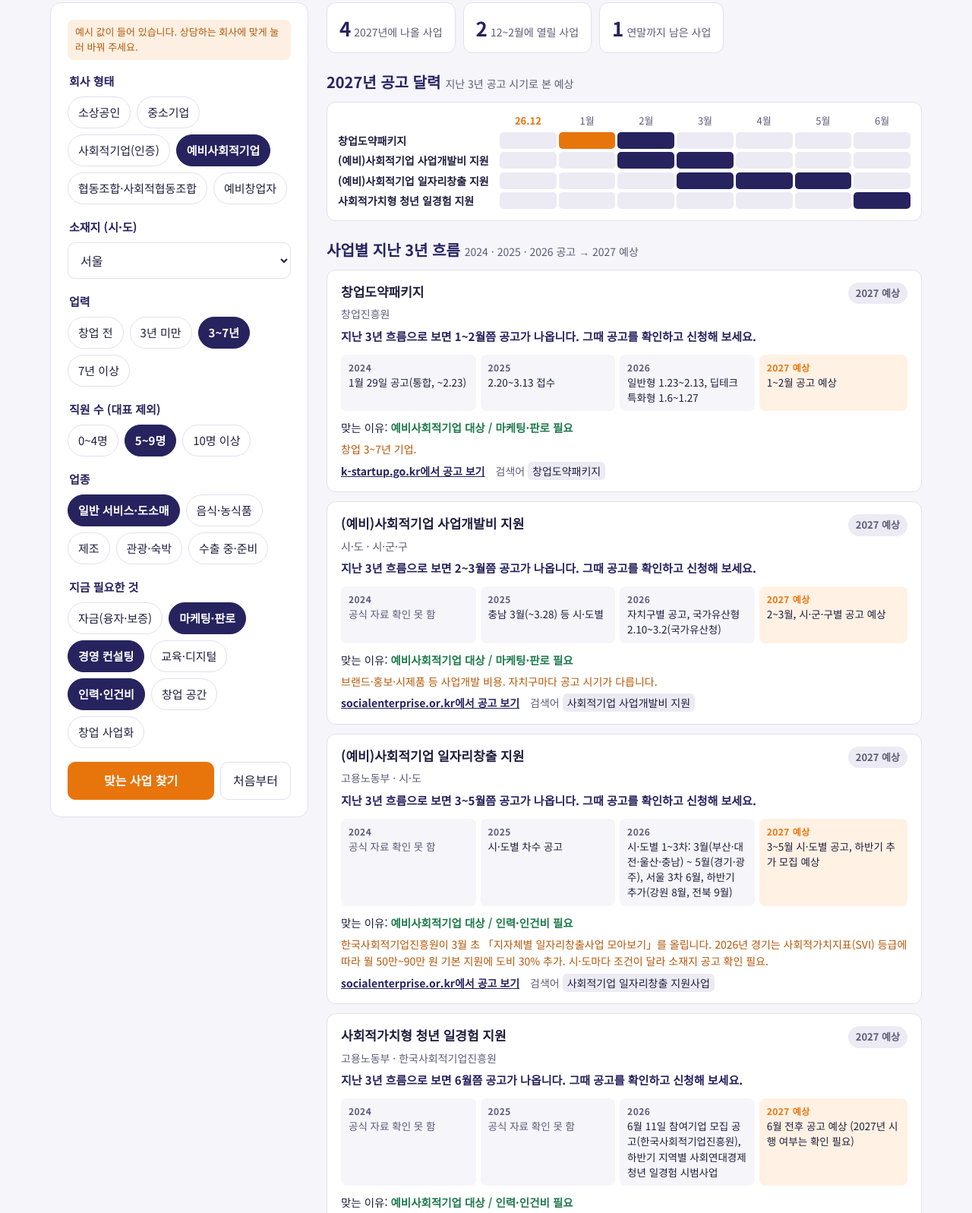
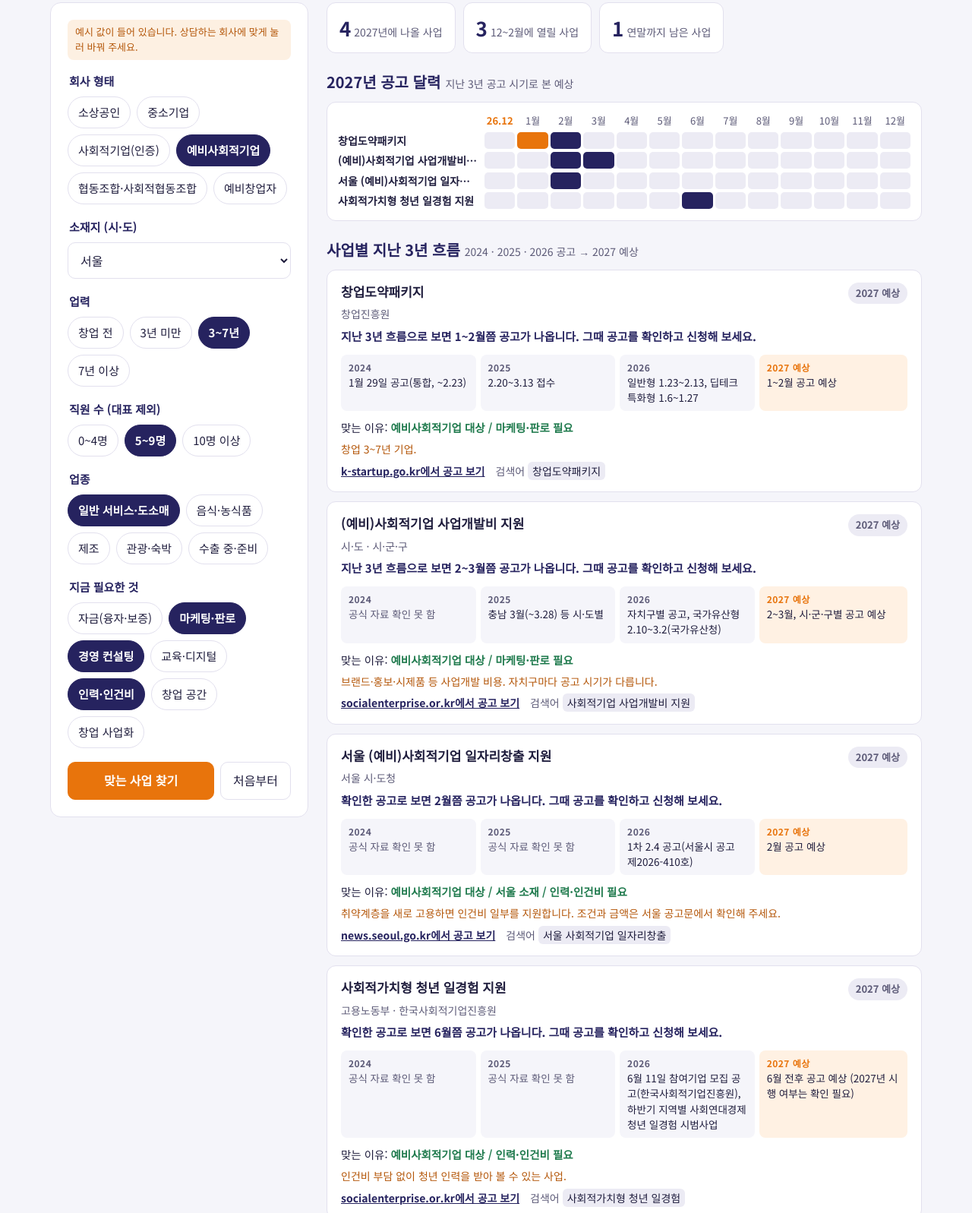
Before and after one commit to vaszero/match, a plain HTML site: page index.html in a window 1280 px wide. Shown: the part 151-1748 px from the top of the page at 76% size. Drawn offline with nearby package versions, Linux system fonts and the light colour scheme; a web font is replaced by a local one.

Commit message:
시·도별 사회적기업 일자리창출 카드 추가, 달력 12개월로, 다크 모드 안내 문장 색 고침
공고 날짜는 시·도청·기업마당 원문에서 확인한 것만 넣고 나머지는 '확인 못 함'으로 둠.

Co-Authored-By: Claude Opus 5.5 <noreply@anthropic.com>

```diff
--- a/index.html
+++ b/index.html
@@ -65,6 +65,7 @@ h2 small{font-family:var(--f-body);font-size:14px;color:var(--muted);font-weight
 .p-open{background:var(--ok-soft);color:var(--ok)}
 .p-annual{background:var(--dim-soft);color:var(--muted)}
 .ddate{display:block;font-size:13px;color:var(--muted);margin-top:4px}
+.guide{grid-column:1/-1;margin:0;font-size:15px;font-weight:700;color:var(--navy)}
 .why{grid-column:1/-1;font-size:14.5px;margin:4px 0 0}
 .why em{font-style:normal;color:var(--ok);font-weight:700}
 .note{grid-column:1/-1;font-size:14px;color:var(--warn);margin:0}
@@ -77,7 +78,7 @@ h2 small{font-family:var(--f-body);font-size:14px;color:var(--muted);font-weight
 .cta p{margin:0;max-width:60ch}
 .cta .tel{font-family:var(--f-head);font-size:22px;font-weight:700;user-select:all;font-variant-numeric:tabular-nums}
 .cal-wrap{overflow-x:auto;background:var(--surface);border:1px solid var(--line);border-radius:12px;padding:14px}
-.cal{display:grid;grid-template-columns:minmax(210px,2.2fr) repeat(7,minmax(44px,1fr));gap:4px 3px;min-width:600px;font-size:14px}
+.cal{display:grid;grid-template-columns:minmax(190px,2.2fr) repeat(13,minmax(30px,1fr));gap:4px 3px;min-width:640px;font-size:14px}
 .cal .mh{font-size:13px;color:var(--muted);text-align:center;font-variant-numeric:tabular-nums}
 .cal .mh.now{color:var(--accent);font-weight:700}
 .cal .nm{font-weight:700;white-space:nowrap;overflow:hidden;text-overflow:ellipsis;padding-right:6px}
@@ -204,10 +205,10 @@ const P=[
   types:['pre'],needs:['startup','fund'],kw:'예비창업패키지',url:'https://www.k-startup.go.kr',
   hist:{'2024':'1월 29일 공고(통합, ~2.23)','2025':'2월 18일 공고(2.24~3.12)','2026':'2월 27일 공고(3.6~3.24)'},exp:[2,3],expText:'2~3월 공고 예상',
   note:'사업자등록 전인 예비창업자 대상.'},
- {name:'(예비)사회적기업 일자리창출 지원',org:'고용노동부 · 시·도',kind:'annual',
+ {name:'(예비)사회적기업 일자리창출 지원',org:'고용노동부 · 시·도',kind:'annual',hideIfRegion:true,
   types:['se','pse'],needs:['hire'],kw:'사회적기업 일자리창출 지원사업',url:'https://www.socialenterprise.or.kr',
-  hist:{'2024':'','2025':'시·도별 차수 공고','2026':'시·도별 1~3차: 3월(부산·대전·울산·충남) ~ 5월(경기·광주), 서울 3차 6월, 하반기 추가(강원 8월, 전북 9월)'},exp:[3,4,5],expText:'3~5월 시·도별 공고, 하반기 추가 모집 예상',
-  note:'한국사회적기업진흥원이 3월 초 「지자체별 일자리창출사업 모아보기」를 올립니다. 2026년 경기는 사회적가치지표(SVI) 등급에 따라 월 50만~90만 원 기본 지원에 도비 30% 추가. 시·도마다 조건이 달라 소재지 공고 확인 필요.'},
+  hist:{'2024':'경기 1차 2월·2차 5월, 제주 3차 7월','2025':'경기 1차 1.15 공고(~2.4)','2026':'서울 2.4, 부산 2.11, 인천·경기 2.20, 강원 4.20 공고, 전북 2차 4월·3차 9월'},exp:[2,3,4],expText:'2~4월 시·도별 공고, 하반기 추가 모집 예상',
+  note:'시·도마다 공고 시기와 조건이 다릅니다. 소재지를 고르면 그 시·도의 공고 흐름을 보여 드립니다.'},
  {name:'(예비)사회적기업 사업개발비 지원',org:'시·도 · 시·군·구',kind:'annual',
   types:['se','pse'],needs:['market','startup'],kw:'사회적기업 사업개발비 지원',url:'https://www.socialenterprise.or.kr',
   hist:{'2024':'','2025':'충남 3월(~3.28) 등 시·도별','2026':'자치구별 공고, 국가유산형 2.10~3.2(국가유산청)'},exp:[2,3],expText:'2~3월, 시·군·구별 공고 예상',
@@ -248,6 +249,26 @@ const P=[
  {name:'소상공인 정책자금 융자(2026년분)',org:'소상공인시장진흥공단',kind:'open',end:'2026-12-31',
   types:['sole','se','pse','coop'],needs:['fund'],kw:'소상공인 정책자금',url:'https://www.sbiz24.kr'}
 ];
+/* 시·도별 (예비)사회적기업 일자리창출 공고. 시·도청·기업마당 원문에서 확인한 것만 적고, 없는 해는 '확인 못 함'으로 표시 (2026.11.23 조사) */
+const SE_JOBS={
+ '서울':{h:{'2026':'1차 2.4 공고(서울시 공고 제2026-410호)'},exp:[2],url:'https://news.seoul.go.kr/economy/social_economy'},
+ '부산':{h:{'2026':'1차 2.11 공고(접수 2.23~3.10), 2차 3.12 공고'},exp:[2,3],url:'https://www.bizinfo.go.kr/sii/siia/selectSIIA200Detail.do?pblancId=PBLN_000000000118602'},
+ '인천':{h:{'2026':'2.20 공고(접수 2.20~3.6, 인천시 공고 제2026-455호)'},exp:[2,3],url:'https://www.incheon.go.kr/IC010307/view?gosigbn=A&sno=68232'},
+ '경기':{h:{'2024':'1차 2.26, 2차 5.13 공고','2025':'1차 1.15 공고(~2.4)','2026':'2.20 공고(경기도 고시 2026-452)'},exp:[1,2],url:'https://www.gg.go.kr/bbs/boardView.do?bIdx=222750759&bsIdx=469&menuId=1547'},
+ '강원':{h:{'2026':'4.20 공고(접수 4.20~5.5, 강원특별자치도 공고 제2026-698호)'},exp:[4],url:'https://state.gwd.go.kr/portal/partinfo/investmentEconomy/socialEconomic'},
+ '전북':{h:{'2025':'2차 접수 4.1~4.15','2026':'2차 4월 공고(전북특별자치도 공고 제2026-852호), 3차 접수 9.23~10.7'},exp:[4,9],url:'https://www.bizinfo.go.kr/sii/siia/selectSIIA200Detail.do?pblancId=PBLN_000000000107224'},
+ '제주':{h:{'2024':'3차 접수 7.10~7.19'},exp:[7],url:'https://www.bizinfo.go.kr/sii/siia/selectSIIA200Detail.do?pblancId=PBLN_000000000099235'},
+ // 아래는 2024~2026 공고를 못 찾은 곳. 그 전 공고나 시·도 안내 페이지에서 확인한 주기만 메모로 남김
+ '대구':{h:{},exp:[],n:'2022년에는 연 4회(1·4·7·10월) 공모했습니다(기업마당 2022년 4차 공고).'},
+ '대전':{h:{},exp:[],n:'2024년 2월에는 대전사회적경제연구원이 「두드림 일자리사업」으로 사회적경제기업 신규 고용 인건비를 지원했습니다(별도 사업).'},
+ '세종':{h:{},exp:[],n:'세종시 안내 페이지 기준 일자리창출사업은 연 2회 공모합니다.',url:'https://www.sejong.go.kr/kor/sub04_1002.do'},
+ '충북':{h:{},exp:[],n:'2023년에는 하반기 모집이 9월(9.13~9.20)에 있었습니다.'},
+ '경남':{h:{},exp:[],n:'2023년에는 2차 모집이 7월(7.3~7.17)에 있었습니다.'}
+};
+SIDO.forEach(r=>{const d=SE_JOBS[r]||{h:{},exp:[]};P.push({name:r+' (예비)사회적기업 일자리창출 지원',org:r+' 시·도청',kind:'annual',regions:[r],
+  types:['se','pse'],needs:['hire'],kw:r+' 사회적기업 일자리창출',url:d.url||'https://www.bizinfo.go.kr',hist:d.h,exp:d.exp,
+  expText:d.exp.length?(d.exp.length>1?d.exp[0]+'~'+d.exp[d.exp.length-1]:d.exp[0])+'월 공고 예상':'공식 공고를 확인하지 못했습니다. 다른 시·도는 2~4월에 공고했습니다.',
+  note:(d.n?d.n+' ':'')+'취약계층을 새로 고용하면 인건비 일부를 지원합니다. 조건과 금액은 '+r+' 공고문에서 확인해 주세요.'})});
 
 const $=s=>document.querySelector(s);
 function build(){
@@ -275,6 +296,7 @@ function match(v){
   for(const p of P){
     const why=[];
     if(v.type.length){const t=v.type.filter(x=>p.types.includes(x)); if(!t.length) continue; why.push(t.map(x=>label('type',x)).join('·')+' 대상')}
+    if(p.hideIfRegion && v.region) continue;
     if(p.regions){ if(!v.region || !p.regions.includes(v.region)) continue; why.push(v.region+' 소재') }
     if(p.ages && v.age.length && !v.age.some(a=>p.ages.includes(a))) continue;
     if(p.staff && v.staff.length && !v.staff.some(s=>p.staff.includes(s))) continue;
@@ -288,7 +310,7 @@ function match(v){
   return out;
 }
 // 지난 3년 공고 달(exp)로 '언제 신청해 보라'는 한 줄 안내
-function guide(p){if(!p.exp||!p.exp.length)return p.expText||'';const e=[...new Set(p.exp)].sort((a,b)=>a-b),L=k=>k===0?'올해 12월':k+'월',run=e.every((k,i)=>!i||k===e[i-1]+1);const t=e.length>1&&run?(e[0]===0?'올해 12월~':e[0]+'~')+e[e.length-1]+'월':e.map(L).join('·');return '지난 3년 흐름으로 보면 '+t+'쯤 공고가 나옵니다. 그때 공고를 확인하고 신청해 보세요.'}
+function guide(p){if(!p.exp||!p.exp.length)return p.expText||'';const e=[...new Set(p.exp)].sort((a,b)=>a-b),L=k=>k===0?'올해 12월':k+'월',run=e.every((k,i)=>!i||k===e[i-1]+1);const t=e.length>1&&run?(e[0]===0?'올해 12월~':e[0]+'~')+e[e.length-1]+'월':e.map(L).join('·');const n=p.hist?['2024','2025','2026'].filter(y=>p.hist[y]).length:3;return (n>1?'지난 3년 흐름으로 보면 ':'확인한 공고로 보면 ')+t+'쯤 공고가 나옵니다. 그때 공고를 확인하고 신청해 보세요.'}
 function card(m){
   const p=m.p, el=document.createElement('article'); el.className='card';
   let pill;
@@ -297,7 +319,7 @@ function card(m){
   el.innerHTML='<h3></h3><div class="org"></div><div class="dday">'+pill+'</div>'+(p.hist?'<div class="hist"></div>':'')+'<p class="why">맞는 이유: <em></em></p>'+(p.note?'<p class="note"></p>':'')+
    '<div class="links"><a target="_blank" rel="noopener"></a><span class="kw">검색어 <code></code></span></div>';
   el.querySelector('h3').textContent=p.name; el.querySelector('.org').textContent=p.org;
-  if(p.kind!=='open'){const g=document.createElement('p');g.textContent=guide(p);g.style.cssText='grid-column:1/-1;margin:0;font-size:15px;font-weight:700;color:#26235f';el.querySelector('.dday').after(g)}
+  if(p.kind!=='open'){const g=document.createElement('p');g.textContent=guide(p);g.className='guide';el.querySelector('.dday').after(g)}
   if(p.hist){const h=el.querySelector('.hist');['2024','2025','2026'].forEach(y=>{const d=document.createElement('div');const t=p.hist[y];d.innerHTML='<b>'+y+'</b>';const sp=document.createElement('span');sp.textContent=t||'공식 자료 확인 못 함';if(!t)sp.className='na';d.append(sp);h.append(d)});
     const d=document.createElement('div');d.className='y27';d.innerHTML='<b>2027 예상</b>';d.append(document.createTextNode(p.expText||''));h.append(d)}
   el.querySelector('em').textContent=m.why.join(' / ')||'기본 조건 해당';
@@ -306,7 +328,7 @@ function card(m){
   el.querySelector('code').textContent=p.kw;
   return el;
 }
-const MONTHS=[[0,'26.12'],[1,'1월'],[2,'2월'],[3,'3월'],[4,'4월'],[5,'5월'],[6,'6월']];
+const MONTHS=[[0,'26.12'],...Array.from({length:12},(_,i)=>[i+1,(i+1)+'월'])];
 function calendar(ann){
   const box=$('#cal'); box.replaceChildren();
   const head=document.createElement('div'); head.className='mh'; box.append(head);
```
